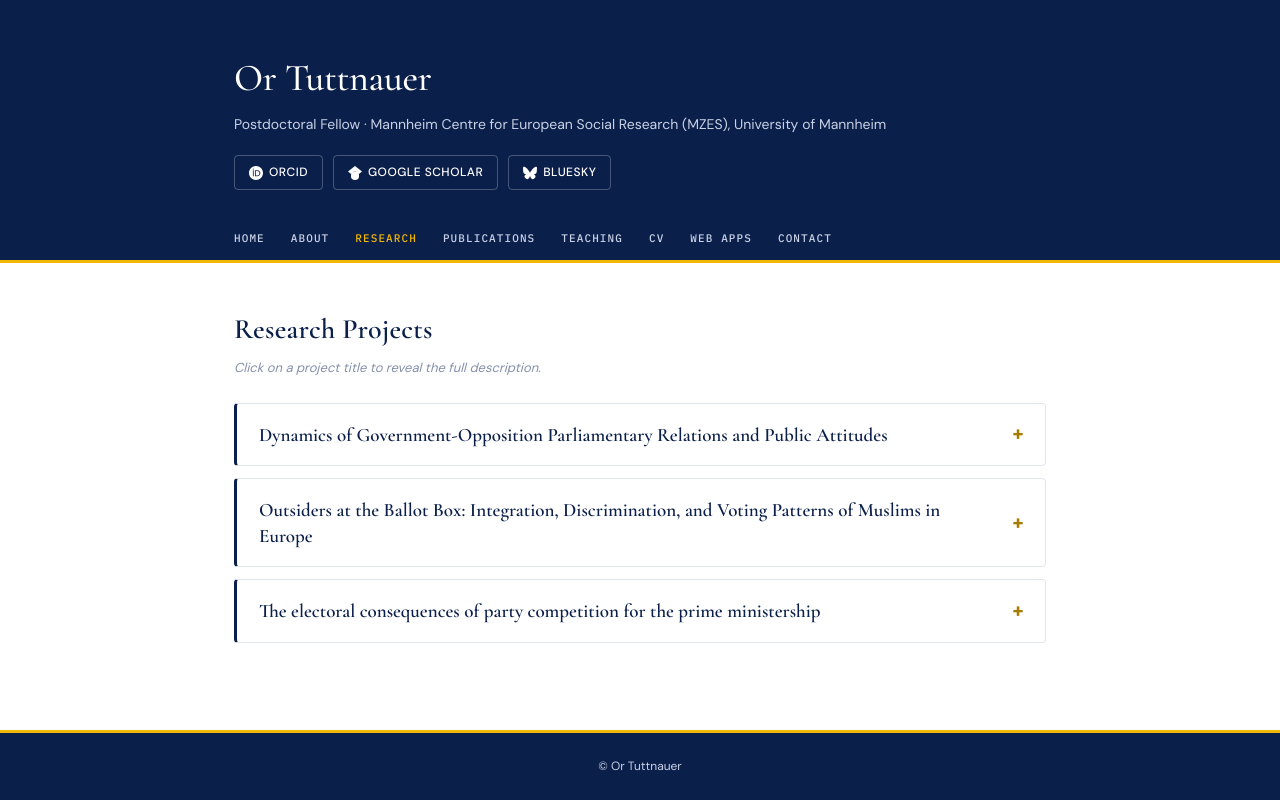
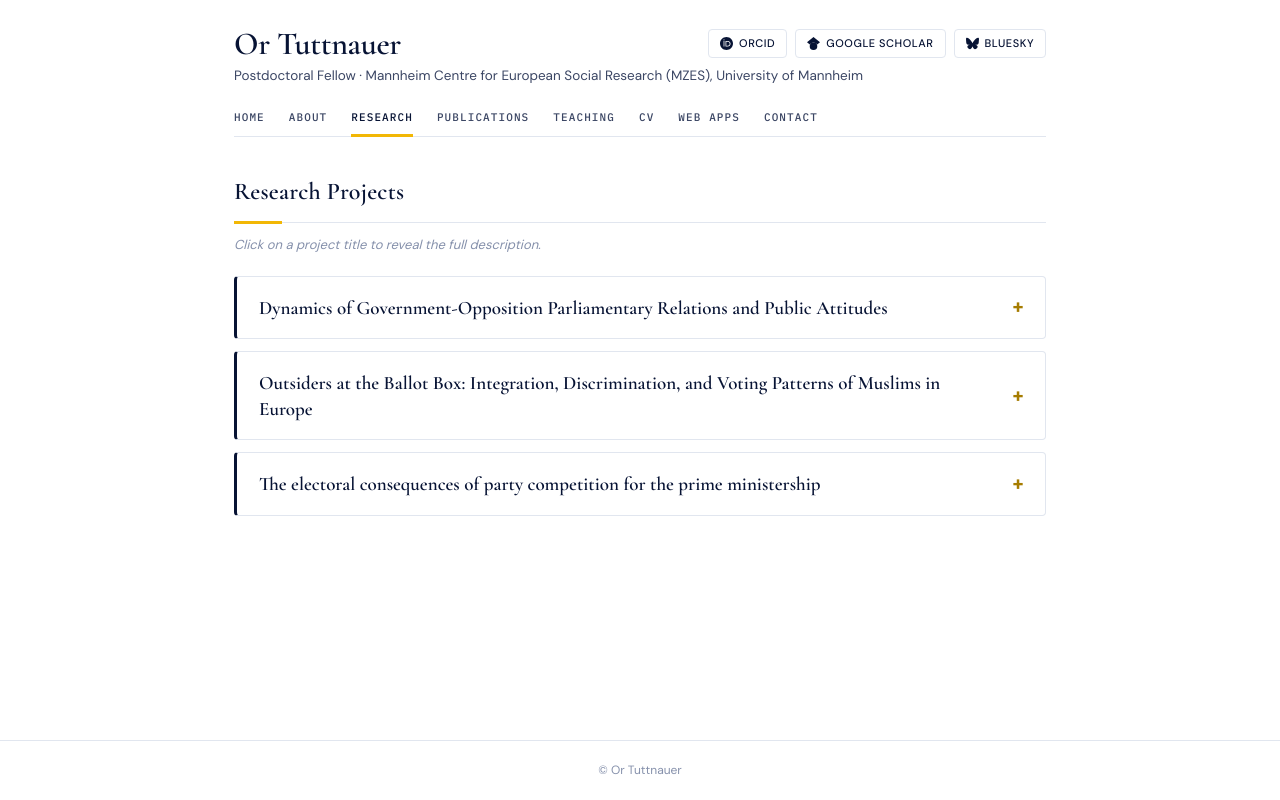
Before and after one commit to ortutt/ortutt.github.io, a plain HTML site: page research/index.html in a window 1280 px wide. Drawn offline with nearby package versions, Linux system fonts and the light colour scheme.

Commit message:
Compact white header, darker navy tones; unify Research heading
Co-Authored-By: Claude Opus 5.5 <noreply@anthropic.com>
Claude-Session: https://claude.ai/code/session_017BWFDTznDi1uXYFjLEamwx

```diff
--- a/assets/style.css
+++ b/assets/style.css
@@ -4,12 +4,12 @@
   --surface:   #ffffff;
   --tint:      #f4f6fa;
   --border:    #e1e6ef;
-  --text:      #0f1d3d;
-  --muted:     #45537a;
+  --text:      #0b1530;
+  --muted:     #3b4664;
   --faint:     #8590ab;
-  --navy:      #0b1f4b;
-  --navy-2:    #13306b;
-  --accent:    #1c3d8c;
+  --navy:      #071334;
+  --navy-2:    #0d1f4d;
+  --accent:    #132d6b;
   --gold:      #f2b705;
   --gold-dark: #a67c00;
   --on-navy:   #c9d2e6;
@@ -41,71 +41,78 @@ a:hover { text-decoration: underline; }
   flex: 1;
 }
 
-/* ── Header ── */
+/* ── Header (shared with ortutt.github.io) ── */
 .site-header {
-  padding: 48px 0 0;
-  margin-bottom: 44px;
-  position: relative;
-  isolation: isolate;
-}
-.site-header::before {
-  content: '';
-  position: absolute;
-  inset: 0 calc(50% - 50vw);
-  background: var(--navy);
-  border-bottom: 3px solid var(--gold);
-  z-index: -1;
+  padding: 26px 0 0;
+  margin-bottom: 36px;
+  border-bottom: 1px solid var(--border);
+  display: grid;
+  grid-template-columns: 1fr auto;
+  grid-template-areas:
+    "name     links"
+    "subtitle subtitle"
+    "nav      nav";
+  column-gap: 24px;
+  align-items: center;
 }
 
-.site-header .name {
+.site-header .name,
+.site-header h1 {
+  grid-area: name;
   font-family: 'Cormorant Garamond', serif;
-  font-size: 38px;
-  font-weight: 500;
+  font-size: 32px;
+  font-weight: 600;
+  line-height: 1.1;
   letter-spacing: -0.01em;
-  color: #ffffff;
-  margin-bottom: 4px;
-  display: inline-block;
+  color: var(--navy);
+  margin: 0;
+  justify-self: start;
 }
-.site-header .name:hover { text-decoration: none; color: var(--gold); }
+.site-header h1 a { color: inherit; text-decoration: none; }
+.site-header .name:hover,
+.site-header h1 a:hover { color: var(--accent); text-decoration: none; }
 
 .site-header .subtitle {
-  font-size: 14px;
-  color: var(--on-navy);
-  margin-bottom: 20px;
+  grid-area: subtitle;
+  font-size: 13.5px;
+  color: var(--muted);
+  margin: 4px 0 14px;
 }
 
 .profile-links {
+  grid-area: links;
   display: flex;
   flex-wrap: wrap;
-  gap: 10px;
+  justify-content: flex-end;
+  gap: 8px;
   align-items: center;
-  margin-bottom: 28px;
 }
 
 .profile-link {
   display: inline-flex;
   align-items: center;
   gap: 6px;
-  font-size: 12px;
+  font-size: 11px;
   font-weight: 500;
-  letter-spacing: 0.04em;
+  letter-spacing: 0.05em;
   text-transform: uppercase;
   text-decoration: none;
-  padding: 7px 14px;
+  padding: 5px 11px;
   border-radius: 4px;
-  border: 1px solid rgba(255,255,255,0.25);
-  color: #ffffff;
-  background: transparent;
+  border: 1px solid var(--border);
+  color: var(--navy);
+  background: var(--surface);
   transition: all 0.15s;
 }
-.profile-link:hover { border-color: var(--gold); color: var(--gold); text-decoration: none; }
-.profile-link svg { width: 14px; height: 14px; flex-shrink: 0; }
+.profile-link:hover { border-color: var(--gold); color: var(--navy); text-decoration: none; box-shadow: inset 0 -2px 0 var(--gold); }
+.profile-link svg { width: 13px; height: 13px; flex-shrink: 0; }
 
 /* ── Navigation ── */
 .site-nav {
+  grid-area: nav;
   display: flex;
   flex-wrap: wrap;
-  gap: 4px 26px;
+  gap: 0 24px;
 }
 .site-nav a {
   font-family: 'IBM Plex Mono', monospace;
@@ -113,13 +120,23 @@ a:hover { text-decoration: underline; }
   font-weight: 500;
   letter-spacing: 0.1em;
   text-transform: uppercase;
-  color: var(--on-navy);
-  padding: 12px 0;
+  text-decoration: none;
+  color: var(--muted);
+  padding: 8px 0;
   border-bottom: 3px solid transparent;
+  margin-bottom: -1px;
   transition: color 0.15s, border-color 0.15s;
 }
-.site-nav a:hover { color: #ffffff; text-decoration: none; }
-.site-nav a[aria-current="page"] { color: var(--gold); border-bottom-color: var(--gold); }
+.site-nav a:hover { color: var(--navy); text-decoration: none; }
+.site-nav a[aria-current="page"] { color: var(--navy); border-bottom-color: var(--gold); }
+
+@media (max-width: 640px) {
+  .site-header {
+    grid-template-columns: 1fr;
+    grid-template-areas: "name" "subtitle" "links" "nav";
+  }
+  .profile-links { justify-content: flex-start; margin-bottom: 12px; }
+}
 
 /* ── Sections & text ── */
 .page-title {
@@ -134,7 +151,7 @@ a:hover { text-decoration: underline; }
   font-size: 13px;
   color: var(--faint);
   font-style: italic;
-  margin-bottom: 24px;
+  margin: -8px 0 20px;
 }
 
 .section { margin-bottom: 48px; }
@@ -308,11 +325,10 @@ details.card > .prose { padding: 18px 22px 22px; font-size: 14.5px; }
 /* ── Footer ── */
 .page-footer {
   text-align: center;
-  padding: 24px;
+  padding: 20px;
   font-size: 12px;
-  color: var(--on-navy);
-  background: var(--navy);
-  border-top: 3px solid var(--gold);
+  color: var(--faint);
+  border-top: 1px solid var(--border);
 }
 
 @media (max-width: 640px) {
--- a/research/index.html
+++ b/research/index.html
@@ -34,7 +34,7 @@
   </header>
 
   <main>
-<h1 class="page-title">Research Projects</h1>
+<h1 class="section-title">Research Projects</h1>
     <p class="page-intro">Click on a project title to reveal the full description.</p>
 
     <div class="card-list">
```
